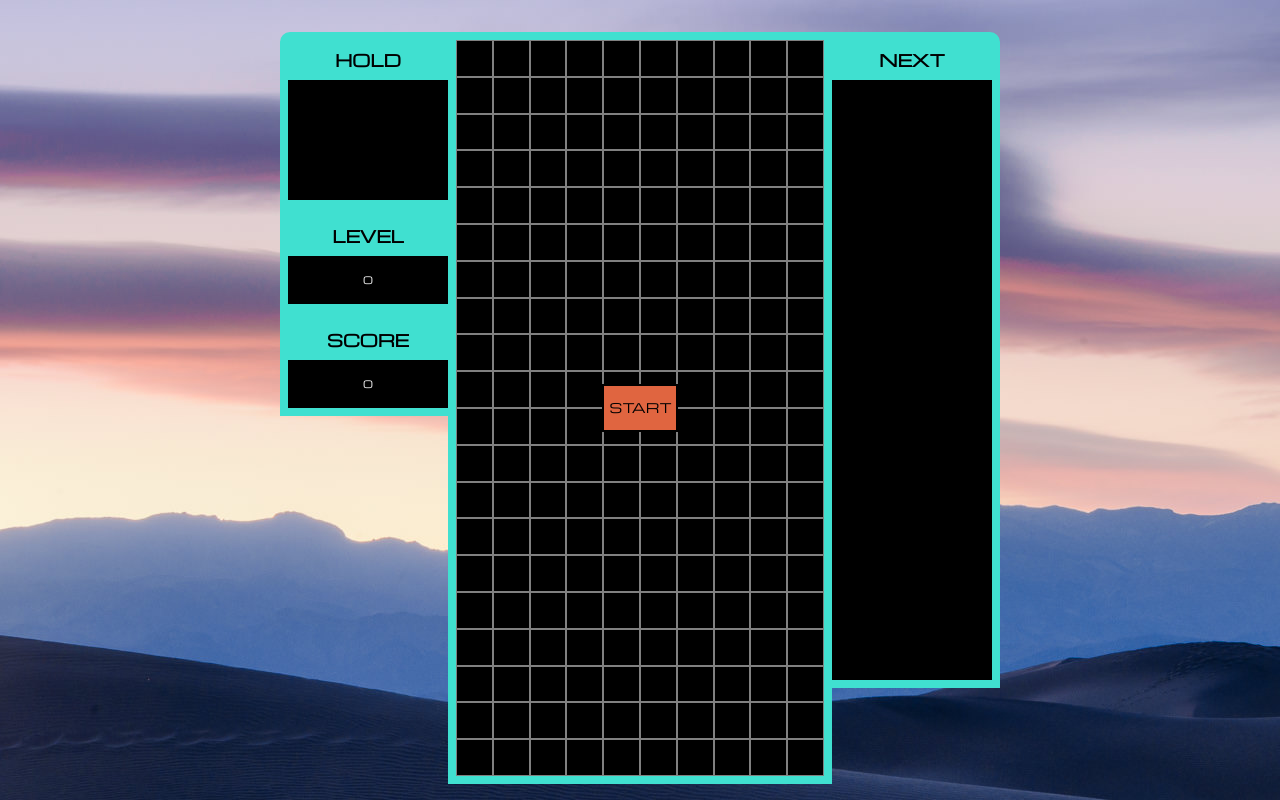
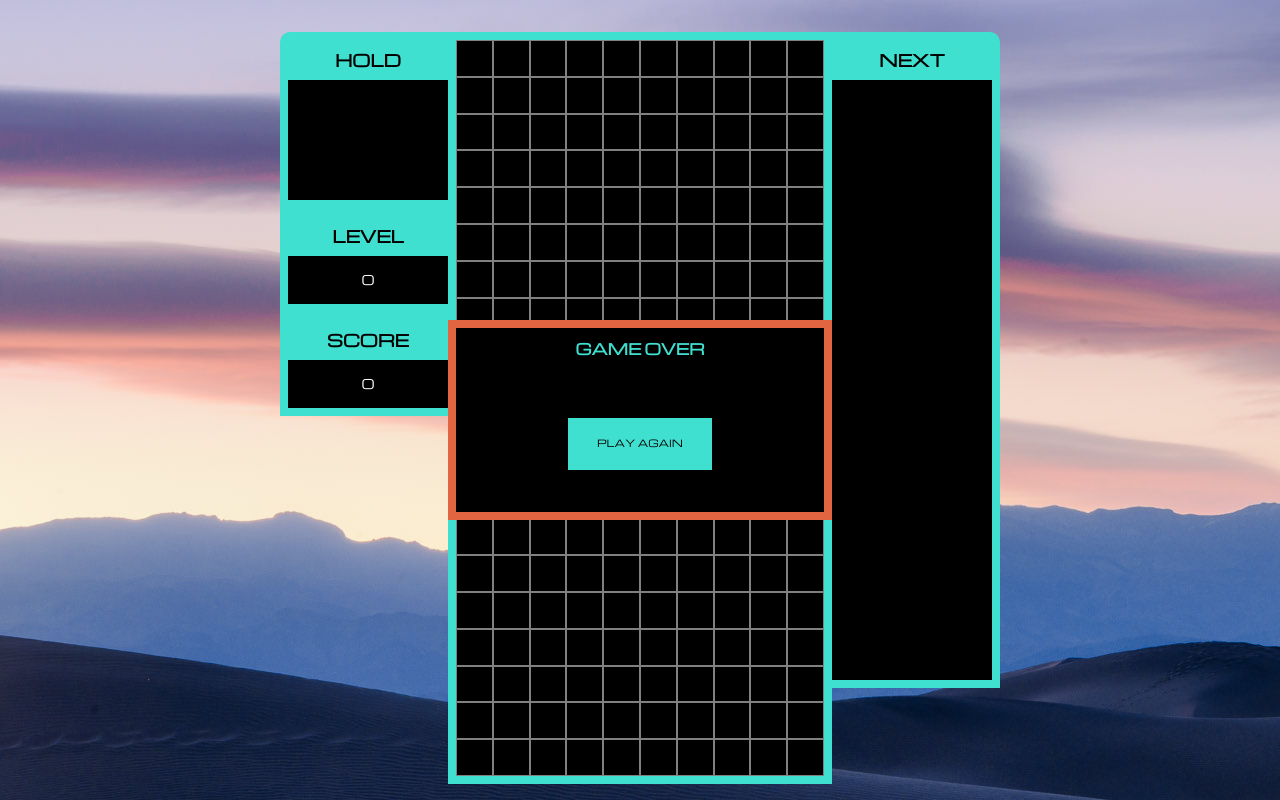
Before and after one commit to inclusivexor95/react-tetris, a React (Create React App) app: page /game in a window 1280 px wide. Built offline with nearby package versions, Linux system fonts and the light colour scheme.

Commit message:
made game over/play again function/div

```diff
--- a/src/components/GameBoard/GameBoard.jsx
+++ b/src/components/GameBoard/GameBoard.jsx
@@ -4,8 +4,6 @@ import React from 'react';
 const GameBoard = ({ startGame, boardArray, showPauseButton }) => {
 
     const handleStartClick = () => {
-        const startButton = document.getElementById('startButton');
-        startButton.style.display = 'none';
         startGame();
     };
 
--- a/src/index.css
+++ b/src/index.css
@@ -20,6 +20,6 @@ html { -moz-box-sizing: border-box; -webkit-box-sizing: border-box; box-sizing:
     src: local('SquadaOne'), url(./fonts/SquadaOne-Regular.ttf) format('truetype');
 }
 
-h2, p {
+h2, p, a {
     font-family: 'Michroma';
 }
--- a/src/pages/App/App.css
+++ b/src/pages/App/App.css
@@ -12,3 +12,10 @@
     max-width: 1300px;
     margin: 0 auto;
 }
+
+button {
+    position: absolute;
+    top: 48%;
+    background-color: #e06540;
+    border: 2px solid black;
+}
--- a/src/pages/GamePage/GamePage.css
+++ b/src/pages/GamePage/GamePage.css
@@ -31,12 +31,12 @@
     border: 1px solid gray;
 }
 
-.GameBoard button {
+/* .GameBoard button {
     position: absolute;
     top: 48%;
     background-color: #e06540;
     border: 2px solid black;
-}
+} */
 
 .GameBoard button p {
     font-size: calc(0.8rem + 0.4vw);
@@ -133,10 +133,49 @@
 
 .InfoBox p {
     color: white;
+    font-size: calc(0.8rem + 0.4vw);
 }
 
 .InfoBox #holdContainer {
     height: 15vh;
+}
+
+#gameOverContainer {
+    position: absolute;
+    height: 25%;
+    width: 48vh;
+    background-color: black;
+    border: 1vh solid #e06540;
+    top: 40%;
+    display: flex;
+    justify-content: center;
+    /* text-align: center; */
+}
+
+#gameOverContainer h2 {
+    color: turquoise;
+    word-spacing: 500%;
+}
+
+#gameOverContainer button {
+    height: 30%;
+    width: 40%;
+    background-color: turquoise;
+}
+
+#gameOverContainer button:hover {
+    /* border: 2px solid #e06540; */
+    background-color: #e06540;
+    cursor: pointer;
+}
+
+#gameOverContainer button p {
+    font-size: calc(0.6rem + 0.3vw);
+}
+
+#gameOverContainer button:hover p {
+    /* color: #e06540; */
+    color: turquoise;
 }
 
 
--- a/src/pages/GamePage/GamePage.jsx
+++ b/src/pages/GamePage/GamePage.jsx
@@ -9,6 +9,7 @@ const GamePage = () => {
     const [sevenBag, setSevenBag] = useState([]);
     const [nextSeven, setNextSeven] = useState([]);
     // const [currentTetromino, setCurrentTetromino] = useState(0);
+    const [showGameOver, setShowGameOver] = useState(true);
     const [currentTetCoords, setCurrentTetCoords] = useState([]);
     const [showPauseButton, setShowPauseButton] = useState(false);
     const [rotation, setRotation] = useState(0);
@@ -16,7 +17,7 @@ const GamePage = () => {
     const [level, setLevel] = useState(0);
     const [linesCleared, setLinesCleared] = useState(0);
     const [score, setScore] = useState(0);
-    const [boardArray, setBoardArray] = useState([
+    const emptyBoard = [
         [0, 0, 0, 0, 0, 0, 0, 0, 0, 0],
         [0, 0, 0, 0, 0, 0, 0, 0, 0, 0],
         [0, 0, 0, 0, 0, 0, 0, 0, 0, 0],
@@ -57,14 +58,14 @@ const GamePage = () => {
         [0, 0, 0, 0, 0, 0, 0, 0, 0, 0],
         [0, 0, 0, 0, 0, 0, 0, 0, 0, 0],
         [0, 0, 0, 0, 0, 0, 0, 0, 0, 0]
-    ]);
+    ];
+    const [boardArray, setBoardArray] = useState(emptyBoard);
 
     // refs to different state variables for use within useInterval() controlled functions
     const coordsRef = useRef(currentTetCoords);
     const boardRef = useRef(boardArray);
     const bagRef = useRef(sevenBag);
     const nextBagRef = useRef(nextSeven);
-    // const tetRef = useRef(currentTetromino);
     const rotationRef = useRef(rotation);
 
     const tetRef = useRef(0);
@@ -252,7 +253,7 @@ const GamePage = () => {
         const tetCoords = [];
         const dummyCoords = [[39, 3], [39, 4], [39, 5], [39, 6]];
 
-        console.log(sevenBag, bagRef.current);
+        // console.log(sevenBag, bagRef.current);
 
         tetrominoIndex[sevenBag[tetRef.current]].shape.forEach((cell, index) => {
             if (index < 4) {
@@ -273,7 +274,8 @@ const GamePage = () => {
         }
         else {
             clearInterval(window.tickInterval);
-            console.log('game over');
+            setShowGameOver(true);
+            // const playAgain = document.getElementById('playAgainButton');
         };
     };
 
@@ -288,11 +290,11 @@ const GamePage = () => {
             board = boardArray;
         };
 
-        newCoords.forEach((minoCoord) => {
-            if (minoCoord[0] >= 0) {
-                console.log(board[minoCoord[0]][minoCoord[1]]);
-            }
-        });
+        // newCoords.forEach((minoCoord) => {
+        //     if (minoCoord[0] >= 0) {
+        //         console.log(board[minoCoord[0]][minoCoord[1]]);
+        //     }
+        // });
 
         // returns only brand new coordinates (to avoid false positives with old position)
         const brandNewCoords = newCoords.filter((newMinoCoord) => {
@@ -390,10 +392,10 @@ const GamePage = () => {
             return [minoCoord[0] - 1, minoCoord[1]];
         });
 
-        console.log('1. checking gravity, newcoords: ', newTetCoords, ' oldcoords: ', currentTetCoords, coordsRef.current, ' current tet: ', tetRef.current);
+        // console.log('1. checking gravity, newcoords: ', newTetCoords, ' oldcoords: ', currentTetCoords, coordsRef.current, ' current tet: ', tetRef.current);
 
         if (collisionDetection(newTetCoords, coordsRef.current, true)) {
-            console.log('2. downward collision');
+            // console.log('2. downward collision');
             lockGravityRef.current = true;
             lockDropRef.current = true;
             if (tickStoppedRef.current === false) {
@@ -403,24 +405,24 @@ const GamePage = () => {
                 window.lockDelay = setTimeout(() => {
                     if (tickStoppedRef.current === true) {
                         tickStoppedRef.current = false;
-                        console.log('gravity collision 1');
+                        // console.log('gravity collision 1');
                         gravityCollision(1);
                         startGame(true);
                     };
                 }, 500);
-            }
-            else {
-                clearTimeout(window.lockDelay);
-                console.log('starting timeout');
-                window.lockDelay = setTimeout(() => {
-                    if (tickStoppedRef.current === true) {
-                        tickStoppedRef.current = false;
-                        console.log('gravity collision 2');
-                        gravityCollision(2);
-                        startGame(true);
-                    };
-                }, 500);
             };
+            // else {
+            //     clearTimeout(window.lockDelay);
+            //     console.log('starting timeout');
+            //     window.lockDelay = setTimeout(() => {
+            //         if (tickStoppedRef.current === true) {
+            //             tickStoppedRef.current = false;
+            //             console.log('gravity collision 2');
+            //             gravityCollision(2);
+            //             startGame(true);
+            //         };
+            //     }, 500);
+            // };
         }
         else if (tickStoppedRef.current === true) {
             tickStoppedRef.current = false;
@@ -450,7 +452,7 @@ const GamePage = () => {
         });
 
 
-        console.log(newTetCoords, ' lockgraavityref: ', lockGravityRef.current);
+        // console.log(newTetCoords, ' lockgraavityref: ', lockGravityRef.current);
 
         setCurrentTetCoords(newTetCoords);
         updateTetPos(newTetCoords, currentTetCoords, boardArray);
@@ -690,8 +692,37 @@ const GamePage = () => {
         };
     };
 
+    const playAgain = () => {
+        setLevel(0);
+        setScore(0);
+        setTick(0);
+        setLinesCleared(0);
+        setBoardArray(emptyBoard);
+
+        // boardRef.current = boardArray;
+        // bagRef.current = sevenBag;
+        // nextBagRef.current = nextSeven;
+        // rotationRef.current = rotation;
+
+        tetRef.current = 0;
+        lockMovementRef.current = false;
+        lockGravityRef.current = false;
+        gravityInProgressRef.current = false;
+        softDropInProgressRef.current = false;
+        lockDropRef.current = false;
+        tetReadyRef.current = false;
+        pauseRef.current = false;
+        tickStoppedRef.current = false;
+        holdMoveRef.current = '';
+
+        setShowGameOver(false);
+        startGame();
+    };
+
     const startGame = (unpause = false) => {
         if (unpause === false) {
+            const startButton = document.getElementById('startButton');
+            startButton.style.display = 'none';
             generateBag();
             document.addEventListener('keydown', controllerFunction);
             document.addEventListener('keyup', controllerFunction);
@@ -710,10 +741,12 @@ const GamePage = () => {
                 gravityInProgressRef.current = true;
                 gravity();
             };
+            console.log('tick', tick)
         };
     }, [tick]);
 
     useEffect(() => {
+        clearTimeout(window.lockDelay);
         rotationRef.current = rotation;
         coordsRef.current = currentTetCoords;
         boardRef.current = boardArray;
@@ -728,7 +761,7 @@ const GamePage = () => {
     }, [JSON.stringify(boardArray)]);
 
     useEffect(() => {
-        console.log('tetready change');
+        // console.log('tetready change');
         if (tetReadyRef.current === true) {
             createTetromino();
         };
@@ -756,6 +789,7 @@ const GamePage = () => {
                 <InfoBox level={level} score={score} />
                 <GameBoard startGame={startGame} boardArray={boardArray} showPauseButton={showPauseButton} />
                 <NextList sevenBag={sevenBag} currentTetromino={tetRef.current} nextSeven={nextSeven} tetrominoIndex={tetrominoIndex} />
+                {showGameOver ? <div id="gameOverContainer"><h2>GAME OVER</h2><button onClick={playAgain} id="playAgainButton"><p>PLAY AGAIN</p></button></div> : null}
             </div>
         </div>
     );
--- a/src/pages/LandingPage/LandingPage.css
+++ b/src/pages/LandingPage/LandingPage.css
@@ -13,3 +13,23 @@
     left: calc(50% - 14.39vh);
     z-index: -10;
 }
+
+#playButton {
+    width: 10%;
+    height: 10%;
+}
+
+#playButton:hover {
+    cursor: pointer;
+    border: 2px solid turquoise;
+}
+
+#playButton a {
+    text-decoration: none;
+    color: black;
+    font-size: calc(1rem + 0.5vw);
+}
+
+#playButton:hover a {
+    color: turquoise;
+}
--- a/src/pages/LandingPage/LandingPage.jsx
+++ b/src/pages/LandingPage/LandingPage.jsx
@@ -6,7 +6,9 @@ const LandingPage = () => {
     return (
         <div className="LandingPage Wrapper">
             <img src="/assets/Tetris_logo.png" alt="tetris logo"></img>
-            <Link to="/game">PLAY</Link>
+            <button id="playButton">
+                <Link to="/game">PLAY</Link>
+            </button>
         </div>
     );
 }
```
